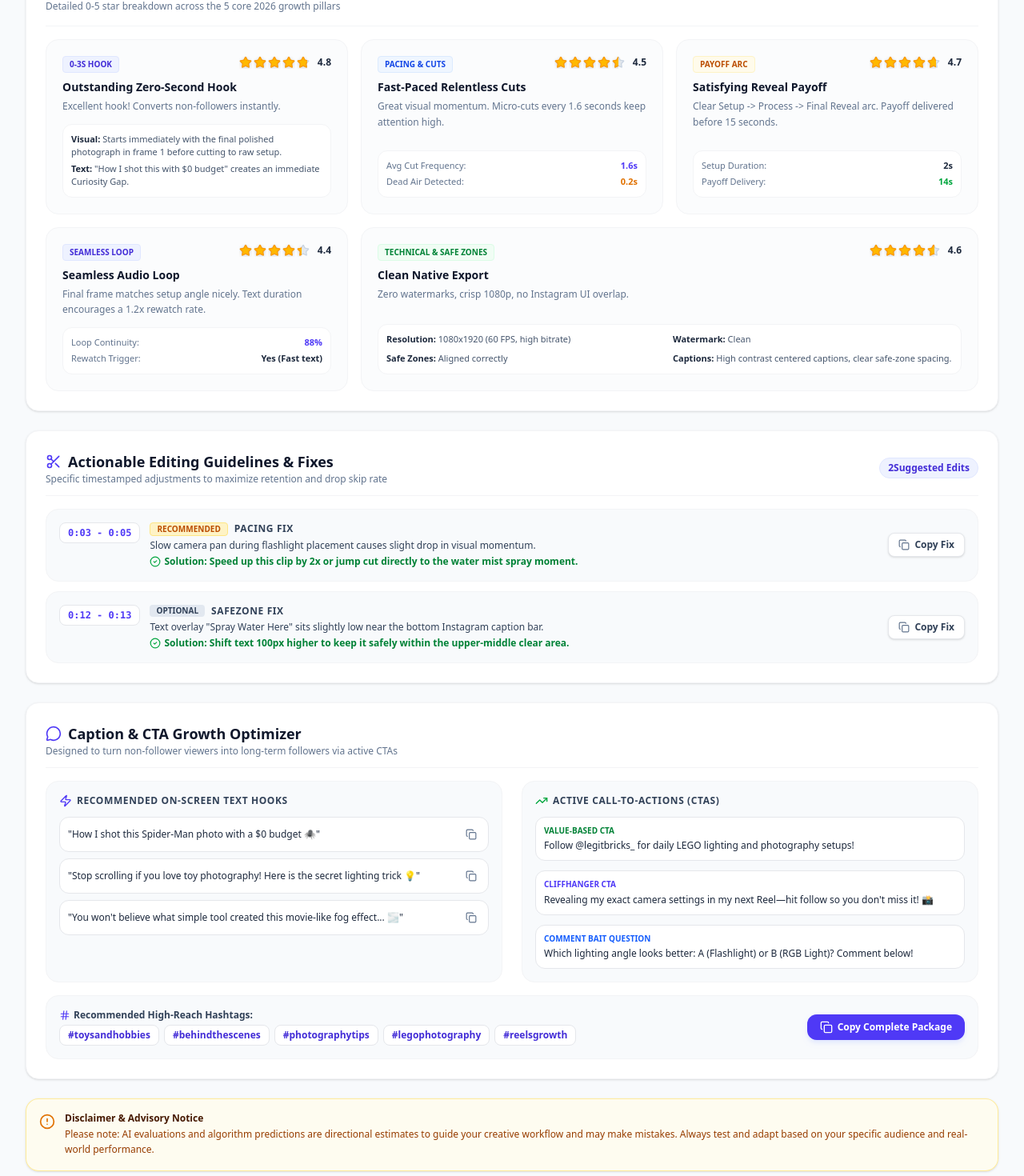
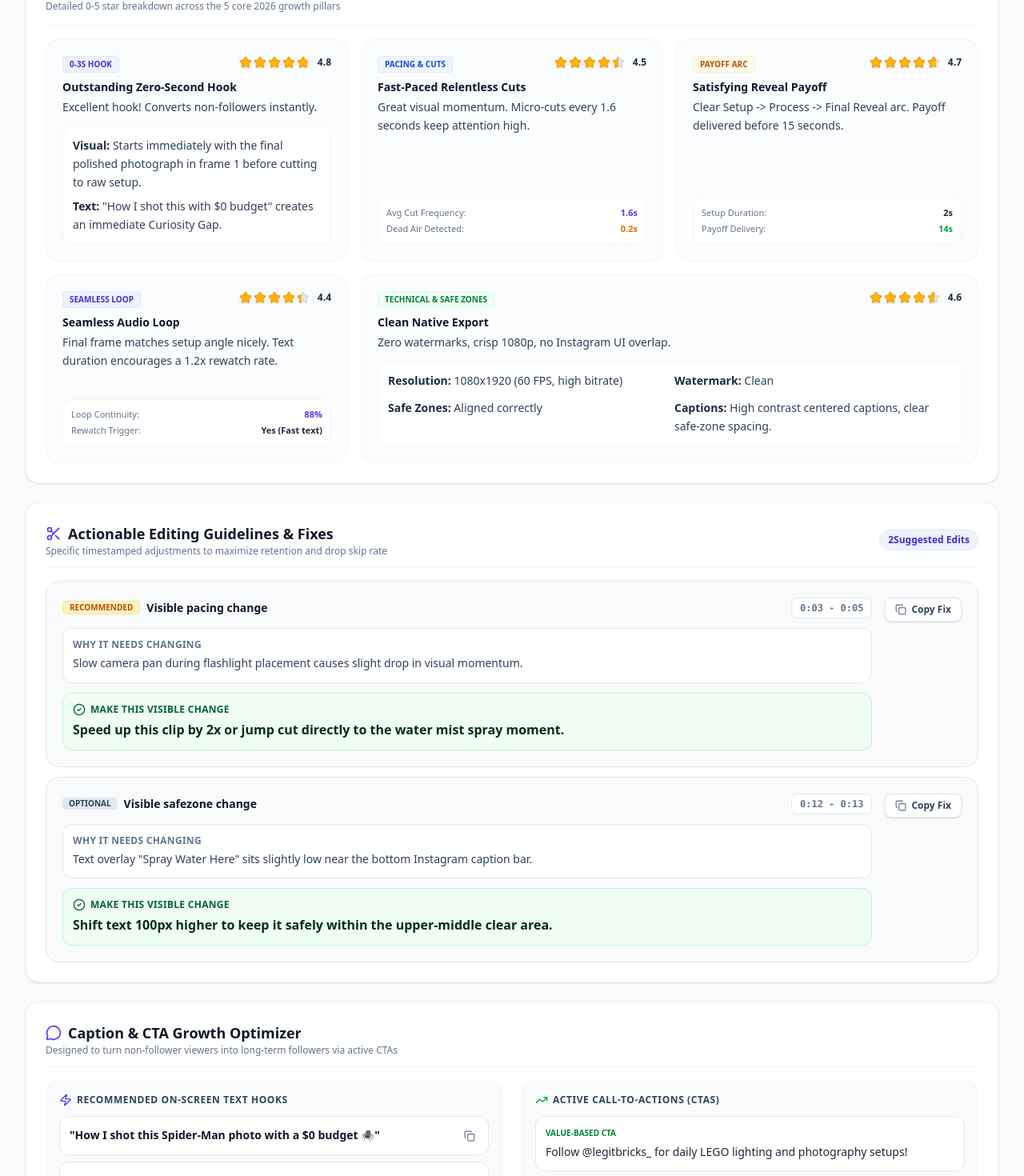
Before and after one commit to justinoh98/PreViral, a React (Vite) app: page / in a window 1280 px wide. Shown: the part 1258-2728 px from the top of the page at 80% size. Built offline with nearby package versions, Linux system fonts and the light colour scheme.

Commit message:
Make reel feedback visual and easy to scan

```diff
--- a/src/components/EvaluationResults.tsx
+++ b/src/components/EvaluationResults.tsx
@@ -246,7 +246,7 @@ export const EvaluationResults: React.FC<EvaluationResultsProps> = ({
               <AlertTriangle className="w-4 h-4 text-rose-600 shrink-0" />
               <span>{t('defectsTitle')} ({evaluation.criticalDefectsIdentified.length})</span>
             </div>
-            <div className="grid grid-cols-1 md:grid-cols-2 gap-2 text-xs text-rose-950 font-medium">
+            <div className="grid grid-cols-1 md:grid-cols-2 gap-3 text-sm leading-relaxed text-rose-950 font-medium">
               {evaluation.criticalDefectsIdentified.map((defect, i) => (
                 <div key={i} className="flex items-start gap-2 bg-white/90 p-2.5 rounded-xl border border-rose-200 shadow-2xs">
                   <span className="text-rose-600 font-bold shrink-0">•</span>
@@ -347,11 +347,11 @@ export const EvaluationResults: React.FC<EvaluationResultsProps> = ({
               <h4 className="font-bold text-sm text-slate-900 mb-1">
                 {language === 'ko' ? '0초 스크롤 방지 훅' : evaluation.aspects.hookStrength.label}
               </h4>
-              <p className="text-xs text-slate-500 leading-relaxed mb-3">
+              <p className="text-sm text-slate-700 leading-relaxed mb-3">
                 {evaluation.aspects.hookStrength.verdict}
               </p>
             </div>
-            <div className="space-y-1 text-[11px] bg-white p-2.5 rounded-xl border border-gray-100 text-slate-600">
+            <div className="space-y-2 text-sm leading-relaxed bg-white p-3 rounded-xl border border-gray-100 text-slate-700">
               <div><strong className="text-slate-800">{language === 'ko' ? '시각 훅:' : 'Visual:'}</strong> {evaluation.aspects.hookStrength.visualHook}</div>
               <div><strong className="text-slate-800">{language === 'ko' ? '자막 훅:' : 'Text:'}</strong> {evaluation.aspects.hookStrength.textHook}</div>
             </div>
@@ -369,7 +369,7 @@ export const EvaluationResults: React.FC<EvaluationResultsProps> = ({
               <h4 className="font-bold text-sm text-slate-900 mb-1">
                 {language === 'ko' ? '화면 전환 및 페이싱' : evaluation.aspects.pacingAndStimulation.label}
               </h4>
-              <p className="text-xs text-slate-500 leading-relaxed mb-3">
+              <p className="text-sm text-slate-700 leading-relaxed mb-3">
                 {evaluation.aspects.pacingAndStimulation.verdict}
               </p>
             </div>
@@ -397,7 +397,7 @@ export const EvaluationResults: React.FC<EvaluationResultsProps> = ({
               <h4 className="font-bold text-sm text-slate-900 mb-1">
                 {language === 'ko' ? '스토리 전개 및 결말 피날레' : evaluation.aspects.narrativeAndPayoff.label}
               </h4>
-              <p className="text-xs text-slate-500 leading-relaxed mb-3">
+              <p className="text-sm text-slate-700 leading-relaxed mb-3">
                 {evaluation.aspects.narrativeAndPayoff.verdict}
               </p>
             </div>
@@ -425,7 +425,7 @@ export const EvaluationResults: React.FC<EvaluationResultsProps> = ({
               <h4 className="font-bold text-sm text-slate-900 mb-1">
                 {language === 'ko' ? '반복 재생(루프) 자연스러움' : evaluation.aspects.loopingAndRetention.label}
               </h4>
-              <p className="text-xs text-slate-500 leading-relaxed mb-3">
+              <p className="text-sm text-slate-700 leading-relaxed mb-3">
                 {evaluation.aspects.loopingAndRetention.verdict}
               </p>
             </div>
@@ -457,11 +457,11 @@ export const EvaluationResults: React.FC<EvaluationResultsProps> = ({
               <h4 className="font-bold text-sm text-slate-900 mb-1">
                 {language === 'ko' ? '기술 규격 및 자막 안전지대' : evaluation.aspects.technicalCompliance.label}
               </h4>
-              <p className="text-xs text-slate-500 leading-relaxed mb-3">
+              <p className="text-sm text-slate-700 leading-relaxed mb-3">
                 {evaluation.aspects.technicalCompliance.verdict}
               </p>
             </div>
-            <div className="grid grid-cols-2 gap-2 text-[11px] bg-white p-2.5 rounded-xl border border-gray-100 text-slate-600">
+            <div className="grid grid-cols-1 sm:grid-cols-2 gap-3 text-sm leading-relaxed bg-white p-3 rounded-xl border border-gray-100 text-slate-700">
               <div><strong className="text-slate-800">{t('resolutionLabel')}</strong> {evaluation.aspects.technicalCompliance.resolutionText}</div>
               <div><strong className="text-slate-800">{t('watermarkLabel')}</strong> {evaluation.aspects.technicalCompliance.watermarkDetected == null ? (language === 'ko' ? '확인 불가' : 'Not verified') : evaluation.aspects.technicalCompliance.watermarkDetected ? (language === 'ko' ? '감지됨 (제거 권장)' : 'Detected') : (language === 'ko' ? '없음 (양호)' : 'Clean')}</div>
               <div><strong className="text-slate-800">{t('safeZonesLabel')}</strong> {evaluation.aspects.technicalCompliance.safeZoneViolation == null ? (language === 'ko' ? '확인 불가' : 'Not verified') : evaluation.aspects.technicalCompliance.safeZoneViolation ? (language === 'ko' ? '침범 감지됨' : 'Violation detected') : (language === 'ko' ? '올바르게 정렬됨' : 'Aligned correctly')}</div>
@@ -472,7 +472,7 @@ export const EvaluationResults: React.FC<EvaluationResultsProps> = ({
       </div>
 
       {/* Stance-by-Stance Playbook for Captionless / Un-captioned Reels */}
-      {evaluation.stanceByStanceGuidance && evaluation.stanceByStanceGuidance.length > 0 && (
+      {false && evaluation.stanceByStanceGuidance && evaluation.stanceByStanceGuidance.length > 0 && (
         <div className="bg-slate-900 text-white border border-slate-800 rounded-2xl p-6 shadow-xl space-y-5 relative overflow-hidden">
           <div className="flex flex-col md:flex-row items-start md:items-center justify-between gap-3 border-b border-slate-800 pb-4">
             <div>
@@ -583,13 +583,10 @@ export const EvaluationResults: React.FC<EvaluationResultsProps> = ({
           {evaluation.actionableEdits.map((edit, idx) => (
             <div
               key={edit.id || idx}
-              className="bg-slate-50 border border-gray-100 rounded-2xl p-4 flex flex-col md:flex-row items-start md:items-center justify-between gap-4 hover:border-gray-200 transition-all"
+              className="bg-slate-50 border border-gray-200 rounded-2xl p-5 flex flex-col md:flex-row items-start justify-between gap-4 hover:border-indigo-200 transition-all"
             >
-              <div className="flex items-start gap-3">
-                <span className="px-2.5 py-1 bg-white text-indigo-600 border border-gray-200 rounded-lg text-xs font-mono font-bold shrink-0">
-                  {edit.timestampRange}
-                </span>
-                <div className="space-y-1">
+              <div className="flex items-start gap-3 w-full">
+                <div className="space-y-3 w-full">
                   <div className="flex items-center gap-2">
                     <span
                       className={`px-2 py-0.2 rounded text-[10px] font-bold uppercase ${
@@ -602,15 +599,19 @@ export const EvaluationResults: React.FC<EvaluationResultsProps> = ({
                     >
                       {getSeverityLabel(edit.severity)}
                     </span>
-                    <span className="text-xs font-bold text-slate-700 uppercase tracking-wider">
-                      {getTypeLabel(edit.type)} {t('fixLabel')}
+                    <span className="text-sm font-extrabold text-slate-900">
+                      {language === 'ko' ? `${getTypeLabel(edit.type)}에서 바꿀 점` : `Visible ${getTypeLabel(edit.type)} change`}
                     </span>
+                    <span className="ml-auto px-2.5 py-1 bg-white text-slate-500 border border-gray-200 rounded-lg text-xs font-mono font-bold">{edit.timestampRange}</span>
                   </div>
-                  <p className="text-xs text-slate-700 font-medium">{edit.issue}</p>
-                  <p className="text-xs text-green-700 font-semibold flex items-center gap-1">
-                    <CheckCircle2 className="w-3.5 h-3.5 text-green-600 shrink-0" />
-                    {t('solutionLabel')} {edit.solution}
-                  </p>
+                  <div className="rounded-xl bg-white border border-gray-200 p-3">
+                    <span className="block text-xs font-bold uppercase tracking-wide text-slate-500 mb-1">{language === 'ko' ? '왜 바꿔야 하나요?' : 'Why it needs changing'}</span>
+                    <p className="text-sm leading-relaxed text-slate-700 font-medium">{edit.issue}</p>
+                  </div>
+                  <div className="rounded-xl bg-green-50 border border-green-200 p-3">
+                    <span className="flex items-center gap-1.5 text-xs font-bold uppercase tracking-wide text-green-800 mb-1"><CheckCircle2 className="w-4 h-4" />{language === 'ko' ? '화면에서 이렇게 바꾸세요' : 'Make this visible change'}</span>
+                    <p className="text-base leading-relaxed text-green-950 font-semibold">{edit.solution}</p>
+                  </div>
                 </div>
               </div>
 
@@ -654,8 +655,8 @@ export const EvaluationResults: React.FC<EvaluationResultsProps> = ({
             </h4>
             <div className="space-y-2">
               {evaluation.captionOptimization.recommendedHooks.map((hook, i) => (
-                <div key={i} className="flex items-center justify-between gap-2 p-2.5 bg-white rounded-xl border border-gray-200 text-xs text-slate-800">
-                  <span className="font-medium">"{hook}"</span>
+                <div key={i} className="flex items-center justify-between gap-3 p-3 bg-white rounded-xl border border-gray-200 text-sm leading-relaxed text-slate-900">
+                  <span className="font-semibold">"{hook}"</span>
                   <button
                     onClick={() => copyToClipboard(hook, `hook-${i}`)}
                     className="p-1 hover:bg-slate-100 rounded text-slate-500 transition-colors"
@@ -674,19 +675,19 @@ export const EvaluationResults: React.FC<EvaluationResultsProps> = ({
             </h4>
 
             {/* Value CTA */}
-            <div className="p-2.5 bg-white rounded-xl border border-gray-200 text-xs space-y-1">
+            <div className="p-3 bg-white rounded-xl border border-gray-200 text-sm leading-relaxed space-y-1">
               <div className="text-[10px] font-bold text-green-700 uppercase">{t('valueCTA')}</div>
               <p className="text-slate-800 font-medium">{evaluation.captionOptimization.valueCTA}</p>
             </div>
 
             {/* Cliffhanger CTA */}
-            <div className="p-2.5 bg-white rounded-xl border border-gray-200 text-xs space-y-1">
+            <div className="p-3 bg-white rounded-xl border border-gray-200 text-sm leading-relaxed space-y-1">
               <div className="text-[10px] font-bold text-indigo-600 uppercase">{t('cliffhangerCTA')}</div>
               <p className="text-slate-800 font-medium">{evaluation.captionOptimization.cliffhangerCTA}</p>
             </div>
 
             {/* Comment Bait */}
-            <div className="p-2.5 bg-white rounded-xl border border-gray-200 text-xs space-y-1">
+            <div className="p-3 bg-white rounded-xl border border-gray-200 text-sm leading-relaxed space-y-1">
               <div className="text-[10px] font-bold text-blue-600 uppercase">{t('commentBait')}</div>
               <p className="text-slate-800 font-medium">{evaluation.captionOptimization.commentBaitQuestion}</p>
             </div>
--- a/src/components/VideoUploader.tsx
+++ b/src/components/VideoUploader.tsx
@@ -15,7 +15,7 @@ interface VideoUploaderProps {
   defaultNiche: string;
 }
 
-const EVALUATION_CACHE_VERSION = 11;
+const EVALUATION_CACHE_VERSION = 12;
 
 interface StoredEvaluation {
   scoringVersion: number;
--- a/src/localFallback.ts
+++ b/src/localFallback.ts
@@ -69,6 +69,8 @@ export function createLocalEvaluation(input: AuditInput): ReelEvaluation {
   const dynamicList = mostDynamic.length
     ? mostDynamic.map((point) => `${sec(point.timeSec)} (${point.motion}/100)`).join(', ')
     : (ko ? '확인 불가' : 'unavailable');
+  const activeVideo = (m?.changeFrequencyScore ?? 0) >= 55;
+  const highContrast = (m?.contrastScore ?? 0) >= 55;
   const payoffTime = r1(duration * .85);
   const staticRange = `${sec(staticStart)}–${sec(staticEnd)}`;
   const evidence = m
@@ -86,10 +88,10 @@ export function createLocalEvaluation(input: AuditInput): ReelEvaluation {
   if (darkest && darkest.brightness < 16) defects.push(ko ? `${sec(darkest.timeSec)} 부근 밝기 ${darkest.brightness}/100으로 피사체 식별력이 가장 낮습니다.` : `Visibility is lowest near ${sec(darkest.timeSec)}, where brightness falls to ${darkest.brightness}/100.`);
 
   const edits: ReelEvaluation['actionableEdits'] = [];
-  if ((m?.earlyMotionScore ?? 0) < 55) edits.push({ id: 'opening', timestampRange: `0-${sec(Math.min(3, duration))}`, type: 'hook', severity: (m?.earlyMotionScore ?? 0) < 18 ? 'critical' : 'recommended', issue: ko ? `이 파일의 첫 3초 움직임은 ${m?.earlyMotionScore ?? 0}/100이며, 시작부 최대 변화는 ${sec(openingTime)}입니다.` : `In this file, opening motion is ${m?.earlyMotionScore ?? 0}/100 and the strongest early change occurs at ${sec(openingTime)}.`, solution: ko ? `${sec(openingTime)} 전후의 실제 변화 컷을 0.0–0.7초로 당기세요. 현재 첫 프레임 밝기 ${openingSample?.brightness ?? 0}/100와 대비 ${openingSample?.contrast ?? 0}/100는 유지하되 변화가 더 빨리 시작되게 하세요.` : `Move the actual change surrounding ${sec(openingTime)} into 0.0–0.7s. Preserve this file's opening brightness (${openingSample?.brightness ?? 0}/100) and contrast (${openingSample?.contrast ?? 0}/100), but start the change sooner.` });
-  if (m && staticDuration >= .8) edits.push({ id: 'static', timestampRange: staticRange, type: 'pacing', severity: staticDuration >= 1.5 ? 'critical' : 'recommended', issue: ko ? `${staticRange}가 이 파일의 최장 저변화 구간이며 ${sec(staticDuration)} 지속됩니다.` : `${staticRange} is this file's longest low-change span, lasting ${sec(staticDuration)}.`, solution: ko ? `${staticRange}를 ${Math.max(.3, r1(staticDuration / 2))}초 이하로 줄이거나, 바로 다음 감지 전환(${cutList})의 프레임을 이 구간에 앞당겨 배치하세요.` : `Reduce ${staticRange} to ${Math.max(.3, r1(staticDuration / 2))}s or less, or pull frames from the next detected transition (${cutList}) into this interval.` });
-  if ((m?.payoffChangeScore ?? 0) < 55) edits.push({ id: 'payoff', timestampRange: `${sec(duration * .72)}–${sec(duration)}`, type: 'payoff', severity: (m?.payoffChangeScore ?? 0) < 18 ? 'critical' : 'recommended', issue: ko ? `이 파일 마지막 15%의 변화량은 ${m?.payoffChangeScore ?? 0}/100입니다.` : `Measured change across this file's final 15% is ${m?.payoffChangeScore ?? 0}/100.`, solution: ko ? `${sec(strongestTime)}의 최대 변화 장면을 ${sec(payoffTime)} 전후의 후반부와 시각적으로 대조하고, 마지막 프레임을 최소 0.6초 유지하세요.` : `Visually contrast the maximum-change frame at ${sec(strongestTime)} with the late section around ${sec(payoffTime)}, then hold the final frame for at least 0.6s.` });
-  if ((m?.loopSimilarityScore ?? 0) < 70) edits.push({ id: 'loop', timestampRange: `${sec(duration - Math.min(1.5, duration / 4))}–${sec(duration)}`, type: 'cut', severity: 'recommended', issue: ko ? `첫·마지막 프레임 유사도 ${m?.loopSimilarityScore ?? 0}/100입니다.` : `First-to-last visual similarity is ${m?.loopSimilarityScore ?? 0}/100.`, solution: ko ? `마지막 구도·밝기·피사체 위치를 첫 프레임과 맞춰 시각 루프를 강화하세요.` : `Match the ending composition, brightness, and subject position to frame one to strengthen the visual loop.` });
+  if ((m?.earlyMotionScore ?? 0) < 55) edits.push({ id: 'opening', timestampRange: `0-${sec(Math.min(3, duration))}`, type: 'hook', severity: (m?.earlyMotionScore ?? 0) < 18 ? 'critical' : 'recommended', issue: ko ? `첫 화면의 움직임이 약해 변화가 시작되기 전에 이탈할 수 있습니다.` : `The opening frame changes too slowly, so viewers may leave before the visual action begins.`, solution: ko ? `첫 화면을 ${sec(openingTime)}의 변화 컷으로 교체하고, 중앙에 “무엇이 달라졌을까요?”를 크게 표시하세요. 텍스트는 5–8단어, 흰색 볼드체와 어두운 반투명 배경을 사용하세요.` : `Replace the first frame with the stronger change shot and overlay “What changed here?” in the center. Keep it to 3–6 words, using bold white text on a dark translucent plate.` });
+  if (m && staticDuration >= .8) edits.push({ id: 'static', timestampRange: staticRange, type: 'pacing', severity: staticDuration >= 1.5 ? 'critical' : 'recommended', issue: ko ? `같은 화면이 오래 유지되어 시각적 진행이 멈춰 보입니다.` : `One visual state holds too long, making the reel feel paused rather than progressing.`, solution: ko ? `이 홀드 구간을 점프컷으로 절반 이하로 줄이세요. 컷을 유지해야 한다면 5–8% 펀치인 줌 또는 다른 앵글을 넣고, 화면 텍스트를 “여기서 달라집니다”로 교체하세요.` : `Cut this hold by at least half with a jump cut. If it must remain, add a 5–8% punch-in or alternate angle and use the on-screen line “Here’s what changes.”` });
+  if ((m?.payoffChangeScore ?? 0) < 55) edits.push({ id: 'payoff', timestampRange: `${sec(duration * .72)}–${sec(duration)}`, type: 'payoff', severity: (m?.payoffChangeScore ?? 0) < 18 ? 'critical' : 'recommended', issue: ko ? `마지막 화면이 앞 장면과 충분히 구분되지 않아 결과가 약하게 보입니다.` : `The ending does not separate clearly enough from the preceding visuals, weakening the result.` , solution: ko ? `가장 변화가 큰 장면과 마지막 결과를 하드컷으로 대비시키고, 결과 프레임을 0.6–1초 유지하세요. 화면에는 “최종 결과” 또는 “전 / 후”만 표시하세요.` : `Hard-cut from the strongest-change shot to the final result and hold that result for 0.6–1s. Use only “Final result” or “Before / After” on screen.` });
+  if ((m?.loopSimilarityScore ?? 0) < 70) edits.push({ id: 'loop', timestampRange: `${sec(duration - Math.min(1.5, duration / 4))}–${sec(duration)}`, type: 'cut', severity: 'recommended', issue: ko ? `첫 화면과 마지막 화면의 구도·밝기 차이가 커서 반복 재생 시 끊겨 보입니다.` : `The first and final frames differ enough in composition and brightness to make replay feel abrupt.`, solution: ko ? `마지막 컷을 첫 프레임과 같은 크롭과 피사체 위치로 맞추고, 밝기를 첫 화면 수준으로 보정한 뒤 매치컷으로 연결하세요.` : `Re-crop the final shot to match the first frame’s subject position, match its brightness, and connect them with a match cut.` });
   if (m && (m.sharpnessScore < 38 || m.exposureStabilityScore < 55)) edits.push({ id: 'quality', timestampRange: `0–${sec(duration)}`, type: 'safezone', severity: 'recommended', issue: ko ? `이 파일의 평균 선명도는 ${m.sharpnessScore}/100, 노출 안정성은 ${m.exposureStabilityScore}/100입니다.` : `This file measures ${m.sharpnessScore}/100 average sharpness and ${m.exposureStabilityScore}/100 exposure stability.`, solution: ko ? `전체 보정보다 ${sec(leastClear?.timeSec ?? 0)}의 선명도 ${leastClear?.sharpness ?? m.sharpnessScore}/100 구간과 ${sec(darkest?.timeSec ?? 0)}의 밝기 ${darkest?.brightness ?? m.brightnessScore}/100 구간을 각각 보정하세요.` : `Instead of a global correction, separately adjust the ${leastClear?.sharpness ?? m.sharpnessScore}/100 sharpness point at ${sec(leastClear?.timeSec ?? 0)} and the ${darkest?.brightness ?? m.brightnessScore}/100 brightness point at ${sec(darkest?.timeSec ?? 0)}.` });
   if (leastClear && leastClear.sharpness < 40) edits.push({ id: 'clarity-point', timestampRange: `${sec(Math.max(0, leastClear.timeSec - .4))}–${sec(Math.min(duration, leastClear.timeSec + .4))}`, type: 'safezone', severity: leastClear.sharpness < 25 ? 'critical' : 'recommended', issue: ko ? `이 업로드에서 가장 흐린 측정 지점은 ${sec(leastClear.timeSec)}이며 선명도 ${leastClear.sharpness}/100입니다.` : `This upload's least-clear measured point is ${sec(leastClear.timeSec)} at ${leastClear.sharpness}/100 sharpness.`, solution: ko ? `이 0.8초 구간만 별도로 선명화하거나 더 또렷한 원본 프레임으로 교체하세요. 전체 영상에 일괄 샤픈을 적용하지 마세요.` : `Sharpen only this 0.8s interval or replace it with a clearer source frame; do not apply blanket sharpening to the full reel.` });
   if (!edits.length) edits.push({ id: 'refine', timestampRange: `${sec(Math.max(0, strongestTime - .5))}–${sec(Math.min(duration, strongestTime + .5))}`, type: 'pacing', severity: 'optional', issue: ko ? `${sec(strongestTime)}에서 이 파일의 최대 시각 변화가 측정됐고 치명적 결함은 없습니다.` : `This file's strongest visual change occurs at ${sec(strongestTime)}; no critical measured defect was found.`, solution: ko ? `이 변화 전후 0.5초의 컷 길이는 유지하고, 다른 구간만 조정해 현재 리듬 피크를 보존하세요.` : `Preserve the half-second on each side of this transition and adjust other intervals so this upload's rhythm peak remains intact.` });
@@ -98,11 +100,11 @@ export function createLocalEvaluation(input: AuditInput): ReelEvaluation {
   const lightTag = (m?.contrastScore ?? 0) >= 55 ? (ko ? '#고대비영상' : '#HighContrastVideo') : (ko ? '#소프트톤영상' : '#SoftToneVideo');
   const formatTag = m && m.height > m.width ? (ko ? '#세로형영상' : '#VerticalVideo') : (ko ? '#가로형영상' : '#LandscapeVideo');
   const captions: ReelEvaluation['captionOptimization'] = ko ? {
-    recommendedHooks: [`${sec(openingTime)}에 화면이 크게 달라집니다—그 순간을 놓치지 마세요.`, `${duration}초 영상의 최대 변화는 ${sec(strongestTime)}입니다.`, `${staticRange} 이후 화면 리듬이 어떻게 바뀌는지 보세요.`],
-    valueCTA: `${sec(strongestTime)} 직전과 직후 프레임을 비교해 보세요. 이 전환을 다시 볼 수 있도록 저장하세요.`, cliffhangerCTA: `${staticDuration >= .8 ? `${staticRange}를 절반으로 줄인 편집본` : `첫·끝 유사도 ${m?.loopSimilarityScore ?? 0}/100을 개선한 편집본`}도 비교해 보겠습니다.`, commentBaitQuestion: `감지된 전환 ${cutList} 중 어느 시점이 가장 강하게 느껴지나요?`, targetHashtags: [formatTag, paceTag, lightTag, '#릴스편집', '#영상분석']
+    recommendedHooks: [activeVideo ? '놓치면 다시 봐야 합니다.' : '작은 변화 하나가 전체 화면을 바꿉니다.', highContrast ? '빛과 그림자가 바뀌는 순간을 보세요.' : '어느 디테일이 먼저 달라졌을까요?', (m?.payoffChangeScore ?? 0) < 55 ? '마지막 결과를 먼저 확인하세요.' : '끝까지 보면 첫 장면이 다르게 보입니다.'],
+    valueCTA: `가장 눈에 띈 화면 변화가 무엇인지 확인하고, 편집 참고용으로 저장하세요.`, cliffhangerCTA: `다음 편집본에서는 ${staticDuration >= .8 ? '정체 구간을 줄인 버전' : '더 자연스러운 루프 버전'}을 비교해 보여드리겠습니다.`, commentBaitQuestion: `가장 먼저 눈에 들어온 변화는 구도, 움직임, 밝기 중 무엇인가요?`, targetHashtags: [formatTag, paceTag, lightTag, '#릴스편집', '#영상분석']
   } : {
-    recommendedHooks: [`The frame changes sharply at ${sec(openingTime)}—watch that moment.`, `This ${duration}s reel reaches its biggest visual shift at ${sec(strongestTime)}.`, `Watch how the visual rhythm changes after ${staticRange}.`],
-    valueCTA: `Compare the frames immediately before and after ${sec(strongestTime)}; save this to revisit the transition.`, cliffhangerCTA: `Next, compare ${staticDuration >= .8 ? `an edit with ${staticRange} cut in half` : `an edit improving the current ${m?.loopSimilarityScore ?? 0}/100 first-to-last match`}.`, commentBaitQuestion: `Which detected transition feels strongest—${cutList}?`, targetHashtags: [formatTag, paceTag, lightTag, '#ReelsEditing', '#VideoAnalysis']
+    recommendedHooks: [activeVideo ? `Don't blink—you may need to watch this twice.` : `One small visual change reshapes the whole frame.`, highContrast ? `Watch the light and shadow shift.` : `Which detail changes first?`, (m?.payoffChangeScore ?? 0) < 55 ? `See the final result first.` : `The ending changes how the opening looks.`],
+    valueCTA: `Notice which visual change catches your eye first, then save this as an editing reference.`, cliffhangerCTA: `Next, compare ${staticDuration >= .8 ? 'a version with the visual hold tightened' : 'a version with a smoother loop'}.`, commentBaitQuestion: `What caught your eye first: composition, movement, or lighting?`, targetHashtags: [formatTag, paceTag, lightTag, '#ReelsEditing', '#VideoAnalysis']
   };
 
   const p1 = r1(Math.min(3, duration));
```
